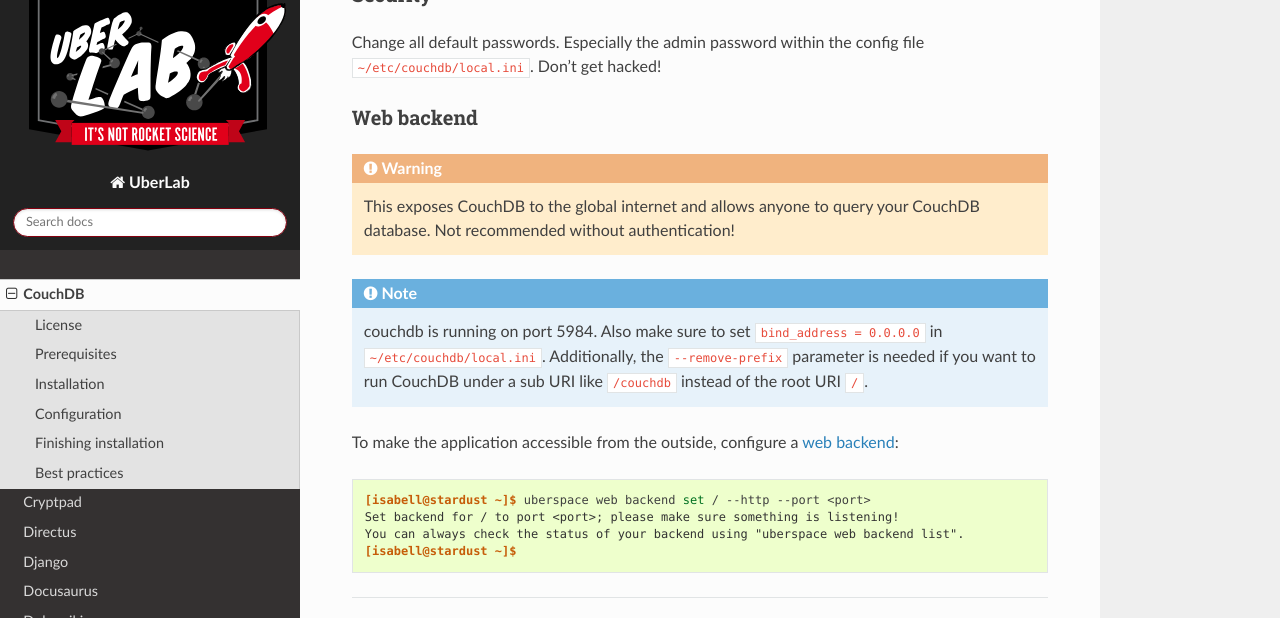
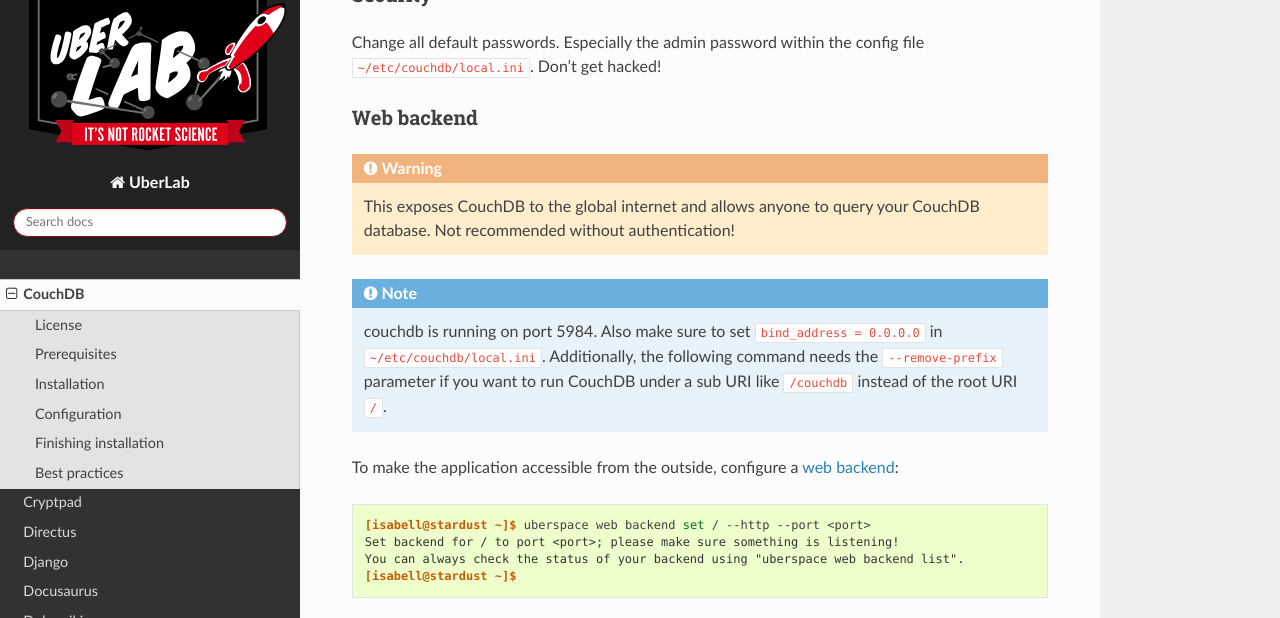
Before and after one commit to Uberspace/lab, a Sphinx documentation site: the page built from source/guide_couchdb.rst, in a window 1280 px wide and 900 px high, scrolled down 3422 px, cut to the strip 0-618 px from the top of the window. Built offline with Sphinx 7.4.7 and the Read the Docs theme 2.0.0, drawn with Linux system fonts in a browser that asks for light colours.

Commit message:
Specify where `--remove-prefix` is needed.
It's a bit ambiguous whether this argument applies to `uberspace web ...` or the couchdb configuration.

```diff
--- a/source/guide_couchdb.rst
+++ b/source/guide_couchdb.rst
@@ -139,7 +139,7 @@
 
 .. note::
 
-    couchdb is running on port 5984. Also make sure to set ``bind_address = 0.0.0.0`` in ``~/etc/couchdb/local.ini``. Additionally, the ``--remove-prefix`` parameter is needed if you want to run CouchDB under a sub URI like ``/couchdb`` instead of the root URI ``/``.
+    couchdb is running on port 5984. Also make sure to set ``bind_address = 0.0.0.0`` in ``~/etc/couchdb/local.ini``. Additionally, the following command needs the ``--remove-prefix`` parameter if you want to run CouchDB under a sub URI like ``/couchdb`` instead of the root URI ``/``.
 
 .. include:: includes/web-backend.rst
 
```
